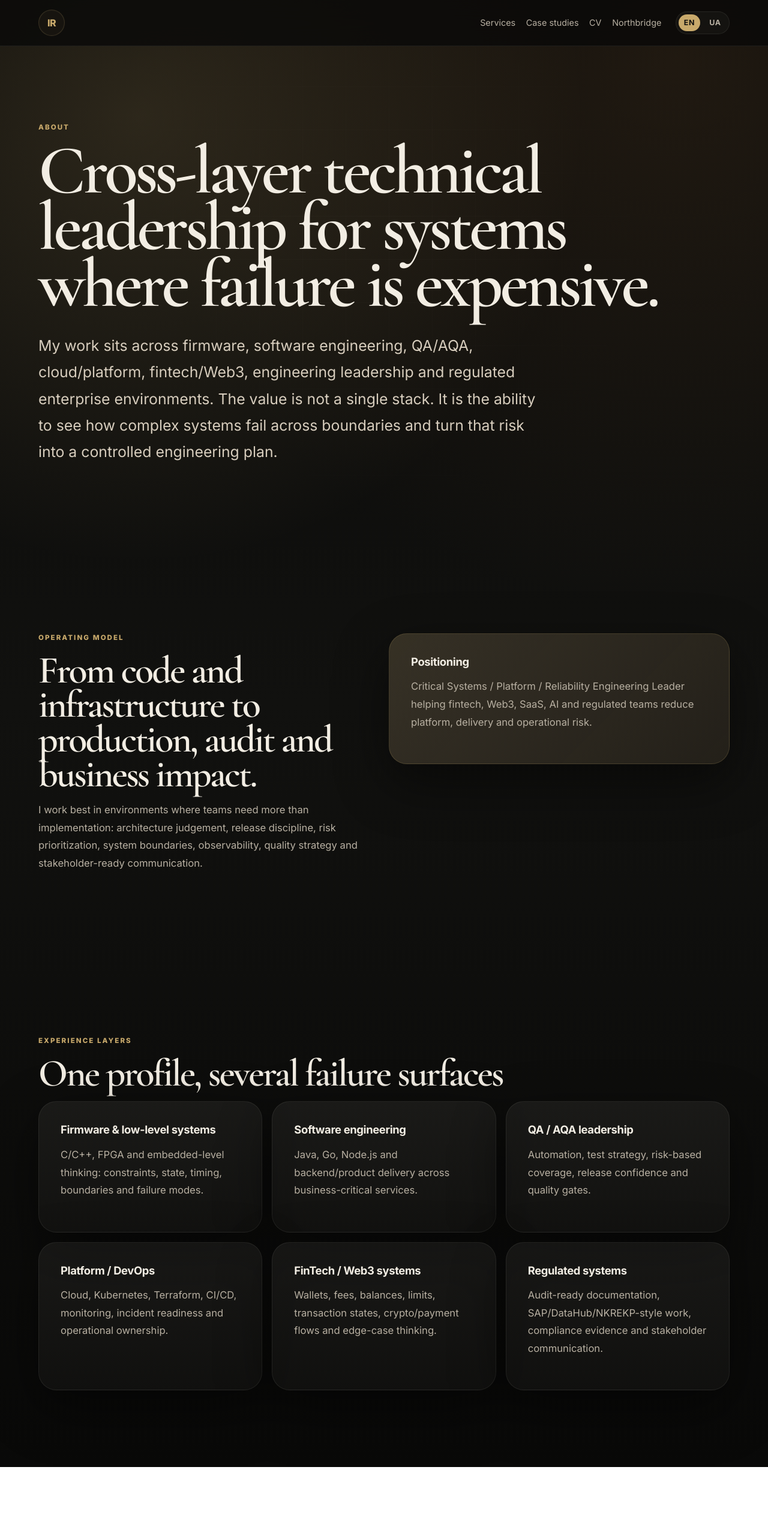
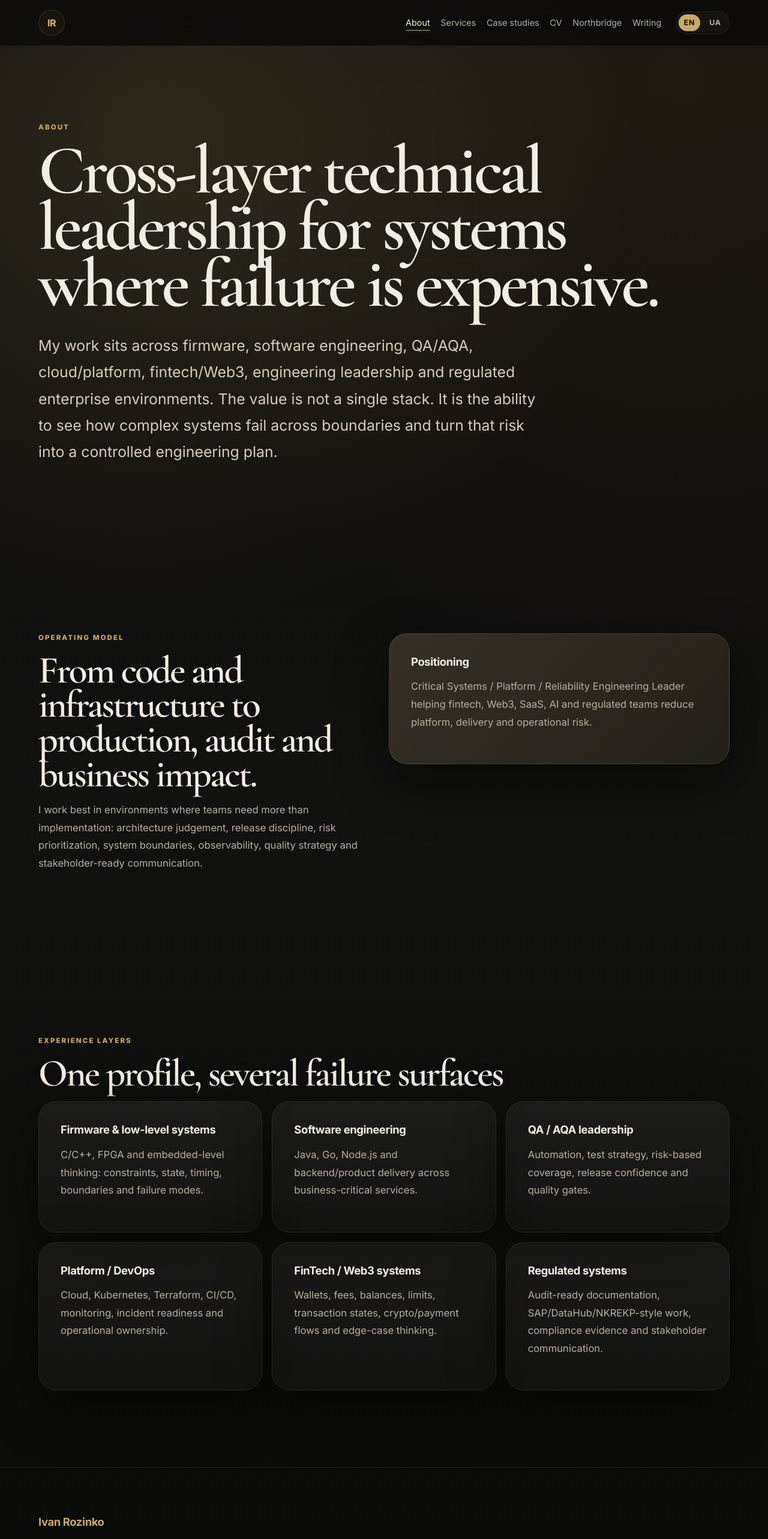
Before and after one commit to IRozinko/ivan-rozinko-site, a Next.js app: page /about in a window 1280 px wide. Shown: the top 2566 px of the page at 60% size. Before the commit the page ends 2446 px from the top, so only its background shows below. Built offline with nearby package versions, Linux system fonts and the light colour scheme.

Commit message:
Use shared nav and footer on About page

```diff
--- a/app/about/page.tsx
+++ b/app/about/page.tsx
@@ -1,3 +1,6 @@
+import { SiteFooter } from '../components/SiteFooter';
+import { SiteNav } from '../components/SiteNav';
+
 const layers = [
   ['Firmware & low-level systems', 'C/C++, FPGA and embedded-level thinking: constraints, state, timing, boundaries and failure modes.'],
   ['Software engineering', 'Java, Go, Node.js and backend/product delivery across business-critical services.'],
@@ -10,7 +13,7 @@ const layers = [
 export default function AboutPage() {
   return (
     <main>
-      <nav className="nav"><a className="brand" href="/">IR</a><div><a href="/services">Services</a><a href="/case-studies">Case studies</a><a href="/cv">CV</a><a href="/northbridge">Northbridge</a><span className="langSwitch"><a className="active" href="/about">EN</a><a href="/ua">UA</a></span></div></nav>
+      <SiteNav active="about" locale="en" enHref="/about" uaHref="/ua/about" />
       <section className="section hero">
         <div className="eyebrow">About</div>
         <h1>Cross-layer technical leadership for systems where failure is expensive.</h1>
@@ -34,6 +37,7 @@ export default function AboutPage() {
           {layers.map(([title, text]) => <article className="card" key={title}><h3>{title}</h3><p>{text}</p></article>)}
         </div>
       </section>
+      <SiteFooter locale="en" />
     </main>
   );
 }
```
